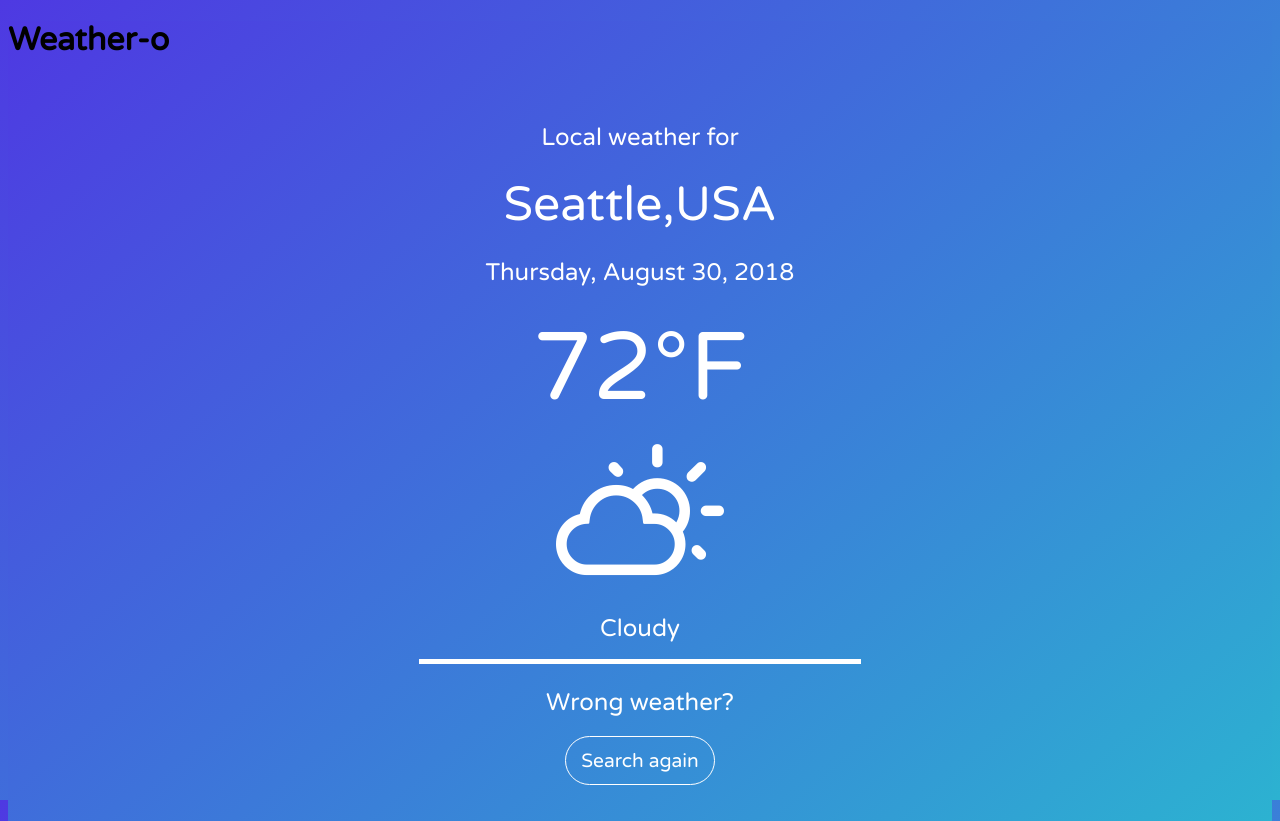
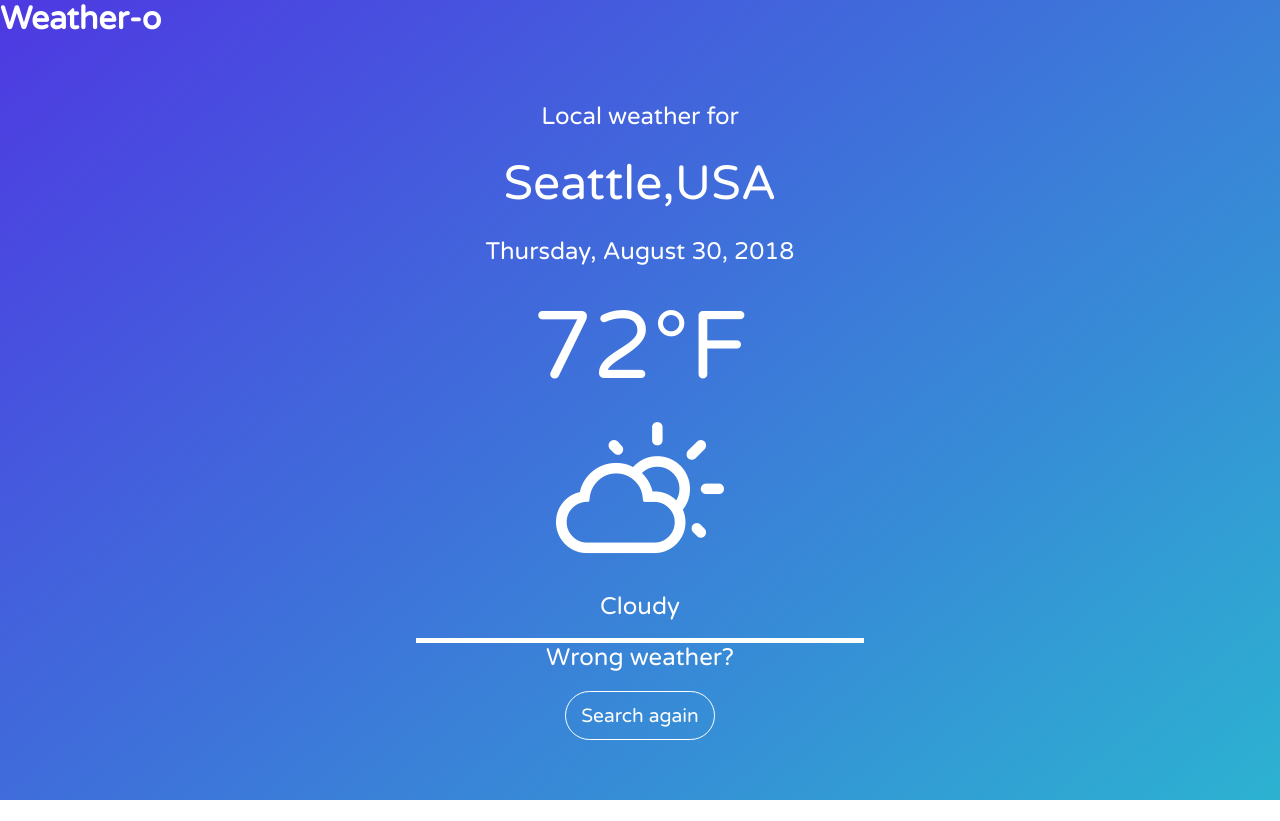
Before and after one commit to partiallymisplaced/team-weather-app, an Angular app: page / in a window 1280 px wide. After the commit the page ends 800 px from the top, so only its background shows below. Built offline with nearby package versions, Linux system fonts and the light colour scheme.

Commit message:
Resets global margin & padding, adds global font color

```diff
--- a/src/styles.css
+++ b/src/styles.css
@@ -1,6 +1,11 @@
 /* You can add global styles to this file, and also import other style files */
+* {
+    margin: 0;
+    padding: 0;
+}
 html, body{
     height: 100%;
     background-image: linear-gradient(140deg,#4E39E2,#2CB2D1);
     font-family: 'Varela Round', sans-serif;
+    color: #FFFFFF;
 }
```
